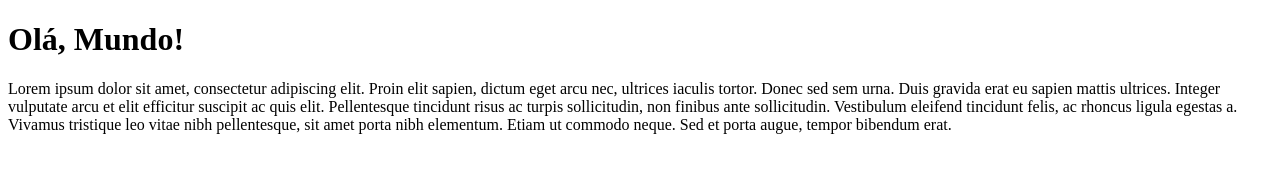
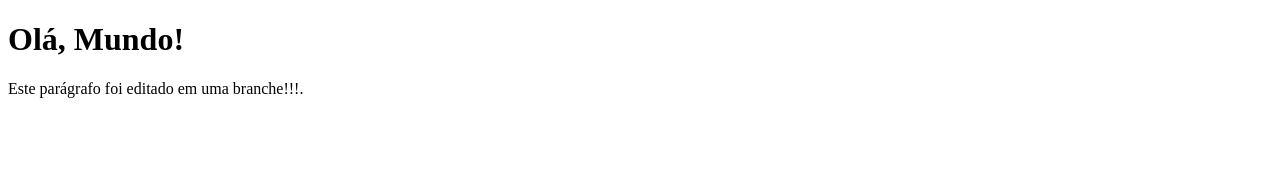
Before and after one commit to RAYsSA-Chaves/Repositorio2, a plain HTML site: page site_exemplo/index.html in a window 1280 px wide. Drawn offline with Linux system fonts and the light colour scheme.

Commit message:
Editando o conteudo

```diff
--- a/site_exemplo/index.html
+++ b/site_exemplo/index.html
@@ -7,6 +7,6 @@
 </head>
 <body>
     <h1>Olá, Mundo!</h1>
-    <p>Lorem ipsum dolor sit amet, consectetur adipiscing elit. Proin elit sapien, dictum eget arcu nec, ultrices iaculis tortor. Donec sed sem urna. Duis gravida erat eu sapien mattis ultrices. Integer vulputate arcu et elit efficitur suscipit ac quis elit. Pellentesque tincidunt risus ac turpis sollicitudin, non finibus ante sollicitudin. Vestibulum eleifend tincidunt felis, ac rhoncus ligula egestas a. Vivamus tristique leo vitae nibh pellentesque, sit amet porta nibh elementum. Etiam ut commodo neque. Sed et porta augue, tempor bibendum erat.</p>
+    <p>Este parágrafo foi editado em uma branche!!!.</p>
 </body>
 </html>
```
